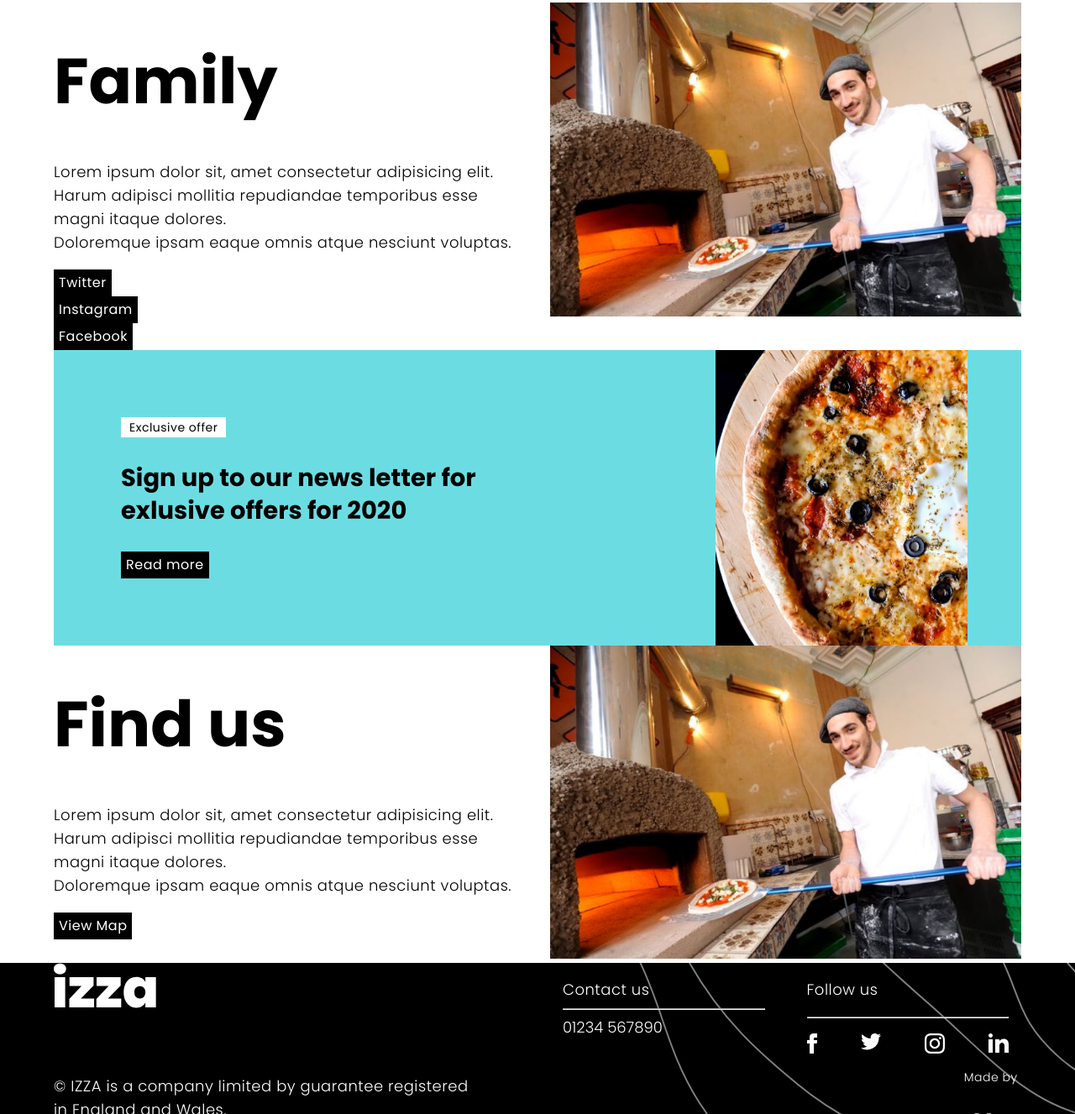
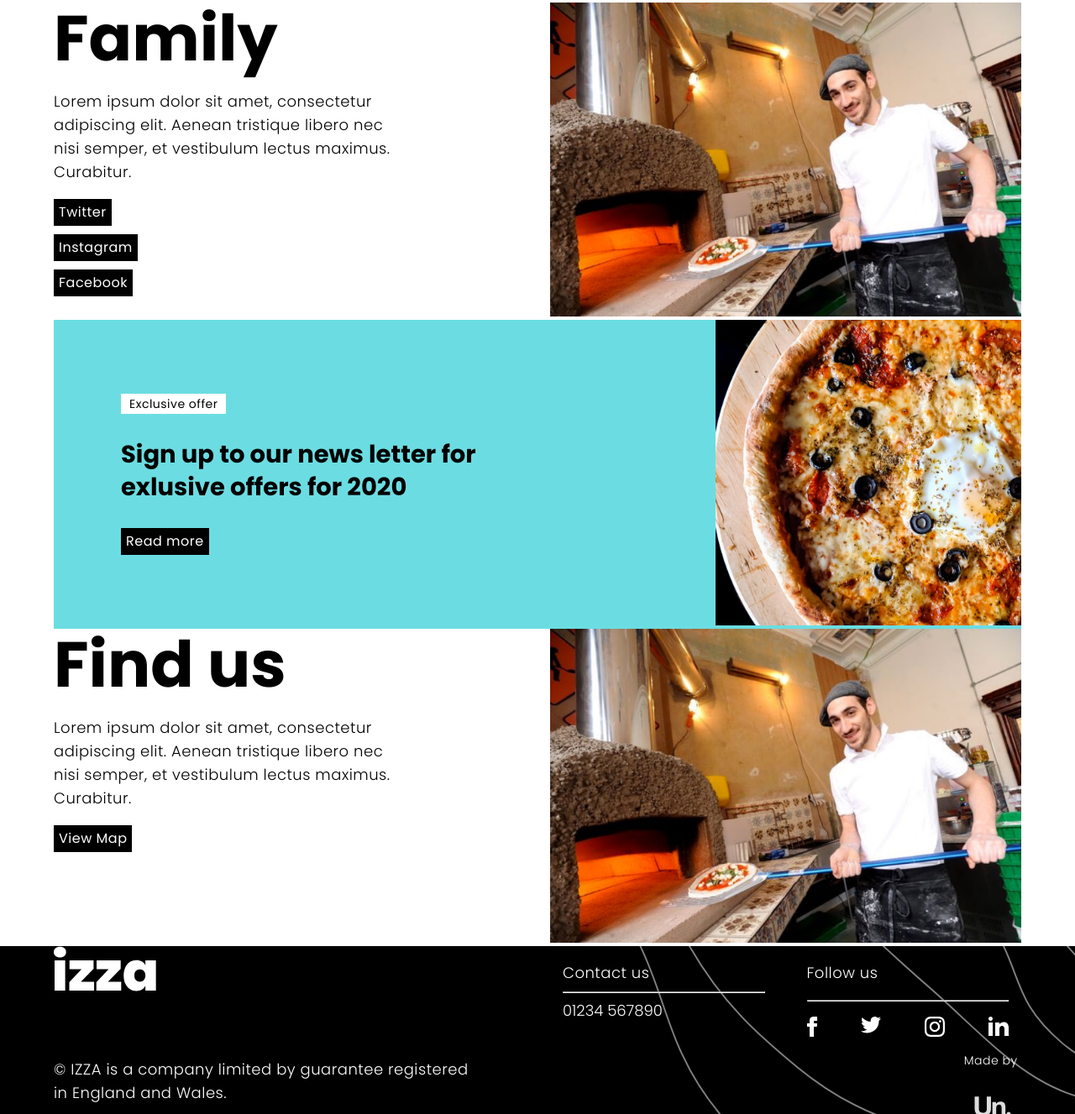
Before and after one commit to Shehzad-Abdulcadir/izza-pizza, a website with bundled scripts: page index.html in a window 1280 px wide. Shown: the part 1031-2358 px from the top of the page at 84% size. Built offline with nearby package versions, Linux system fonts and the light colour scheme.

Commit message:
[Text-Image] - Add styles for text-image section

```diff
--- a/index.html
+++ b/index.html
@@ -60,19 +60,22 @@
             <div class="container">
                 <div class="row">
                     <div class="col-md-6">
+                        <div class="c-text-image__content">
                             <h1>Family</h1>
-                        <p class="text">
-                            Lorem ipsum dolor sit, amet consectetur adipisicing elit.<br />
-                            Harum adipisci mollitia repudiandae temporibus esse magni itaque dolores.<br />
-                            Doloremque ipsam eaque omnis atque nesciunt voluptas.
+                            <p class="c-text-image__content__text  text">
+                                Lorem ipsum dolor sit amet, consectetur adipiscing elit.
+                                Aenean tristique libero nec nisi semper, et vestibulum lectus maximus.
+                                Curabitur.
                             </p>
                             <button class="d-block">Twitter</button>
                             <button class="d-block">Instagram</button>
                             <button class="d-block">Facebook</button>
                         </div>
+                    </div>
 
                     <div class="col-sm-6">
                         <img src="/assets/img/asignpostimage.jpg" alt="w-100  img-fluid">
+                        <!-- <div class="c-text-image__img" style="background-image: url(/assets/img/asignpostimage.jpg);"></div> -->
                     </div>
                 </div>
             </div>
@@ -98,7 +101,8 @@
                             </div>
                         </div>
                         <div class="col-4">
-                            <div class="c-promo__img" style="background-image: url(/assets/img/bsignpostimage.jpg);"></div>
+                            <img src="/assets/img/bsignpostimage.jpg" alt="w-100  img-fluid">
+                            <!-- <div class="c-promo__img" style="background-image: url(/assets/img/bsignpostimage.jpg);"></div> -->
                         </div>
                     </div>
                 </div>
@@ -110,17 +114,19 @@
             <div class="container">
                 <div class="row">
                     <div class="col-md-6">
+                        <div class="c-text-image__content">
                             <h1>Find us</h1>
-                        <p class="text">
-                            Lorem ipsum dolor sit, amet consectetur adipisicing elit.<br />
-                            Harum adipisci mollitia repudiandae temporibus esse magni itaque dolores.<br />
-                            Doloremque ipsam eaque omnis atque nesciunt voluptas.
-                        </p>
-                        <button class="d-block">View Map</button>
+                            <p class="c-text-image__content__text  text">
+                                Lorem ipsum dolor sit amet, consectetur adipiscing elit.
+                                Aenean tristique libero nec nisi semper, et vestibulum lectus maximus.
+                                Curabitur.
+                            </p><button class="d-block">View Map</button>
+                        </div>
                     </div>
 
                     <div class="col-sm-6">
                         <img src="/assets/img/asignpostimage.jpg" alt="w-100  img-fluid">
+                        <!-- <div class="c-text-image__img" style="background-image: url(/assets/img/asignpostimage.jpg);"></div> -->
                     </div>
                 </div>
             </div>
--- a/scss/components/_text-image.scss
+++ b/scss/components/_text-image.scss
@@ -1,3 +1,34 @@
 .c-text-image {
+  &__content {
+    display: flex;
+    flex-direction: column;
+    align-items: flex-start;
+    height: 100%;
+    padding-bottom: 20px;
 
+    h1 {
+      margin-top: 0;
+      margin-bottom: 0;
+    }
+
+    button {
+      margin-bottom: 10px;
+
+      &:last-of-type {
+        margin-bottom: 0;
+      }
+    }
+
+    &__text {
+      max-width: 420px;
+    }
+  }
+
+  &__img {
+    width: 100%;
+    height: 100%;
+    background-size: 100%;
+    background-position: center;
+    background-repeat: no-repeat;
+  }
 }
```
Lines whose indentation alone changed are shown as unchanged.
